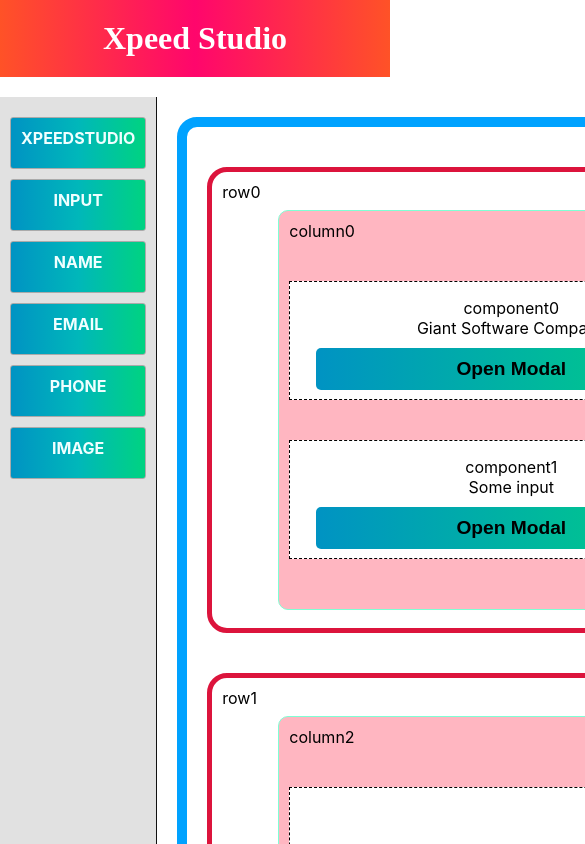
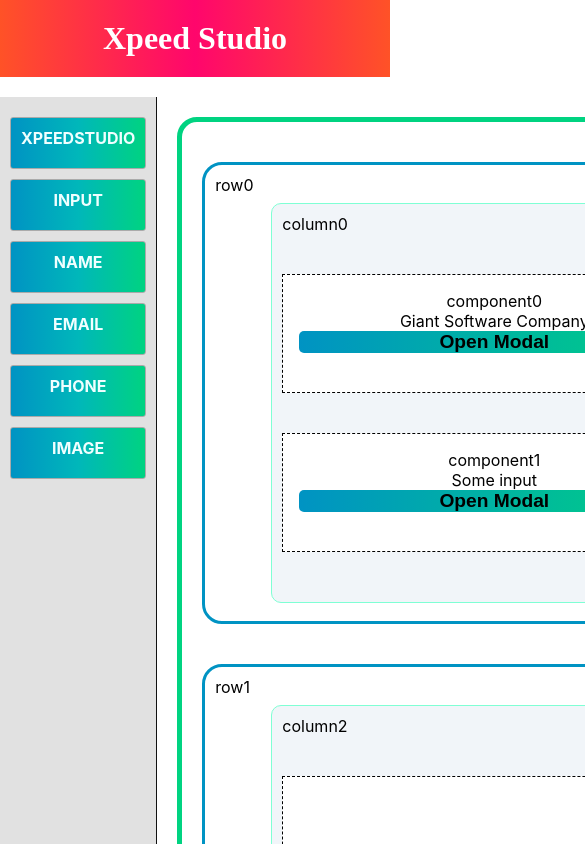
Before and after one commit to JunayedKhanNoor/react-DnD-assesment-task, a React (Create React App) app: page / in a window 390 px wide. Shown: the top 844 px of the page, 585 px wide, since content can reach past the window. Built offline with nearby package versions, Linux system fonts and the light colour scheme.

Commit message:
Final commit

```diff
--- a/src/App.css
+++ b/src/App.css
@@ -37,7 +37,7 @@ body {
   flex: 1 1 auto;
   padding: 0 20px;
   margin: 20px;
-  border: 10px solid #00a2ff;
+  border: 5px solid #00d381;
   border-radius: 20px;
 }
 
@@ -103,7 +103,7 @@ body {
 }
 
 .row {
-  border: 5px solid crimson;
+  border: 3px solid #0093c3;
   padding: 10px;
   border-radius: 20px;
 }
@@ -138,10 +138,12 @@ body {
 @media screen and (max-width: 480px) {
   .btn {
     width: 100vw;
+    padding: 0;
+    margin: 0;
   }
 }
-#containerD {
-  background-color: lightpink;
+#containerResize {
+  background-color: rgb(241 245 249);
   border: solid aquamarine 1px;
   border-radius: 10px;
   padding: 10px;
--- a/src/Column.js
+++ b/src/Column.js
@@ -32,13 +32,13 @@ const Column = ({ data, components, handleDrop, path }) => {
 
   return (
     <section className="base draggable column">
-      <div id="containerD" style={{ ...style, opacity }} ref={ref}>
+      <div id="containerResize" style={{ ...style, opacity }} ref={ref}>
         {data.id}
         {data.children.map((component, index) => {
           const currentPath = `${path}-${index}`;
 
           return (
-            <React.Fragment key={component.id} id="draghandle">
+            <React.Fragment key={component.id}>
               <DropZone
                 data={{
                   path: currentPath,
--- a/src/ModalComponent/Modal.js
+++ b/src/ModalComponent/Modal.js
@@ -18,7 +18,7 @@ const Modal = ({ setOpenModal, data, component }) => {
           <h1>FROM: {component}</h1>
         </div>
         <div className="body">
-          <p>Wow 😲 looks amazing. Hope you want to go there!</p>
+          <p>Wow 😲 looks amazing. Assessment Task of Junayed !</p>
         </div>
         <div className="footer">
           <button
@@ -29,7 +29,7 @@ const Modal = ({ setOpenModal, data, component }) => {
           >
             Cancel
           </button>
-          <button>Continue</button>
+          <button className="btn">Submit</button>
         </div>
       </div>
     </div>
```
